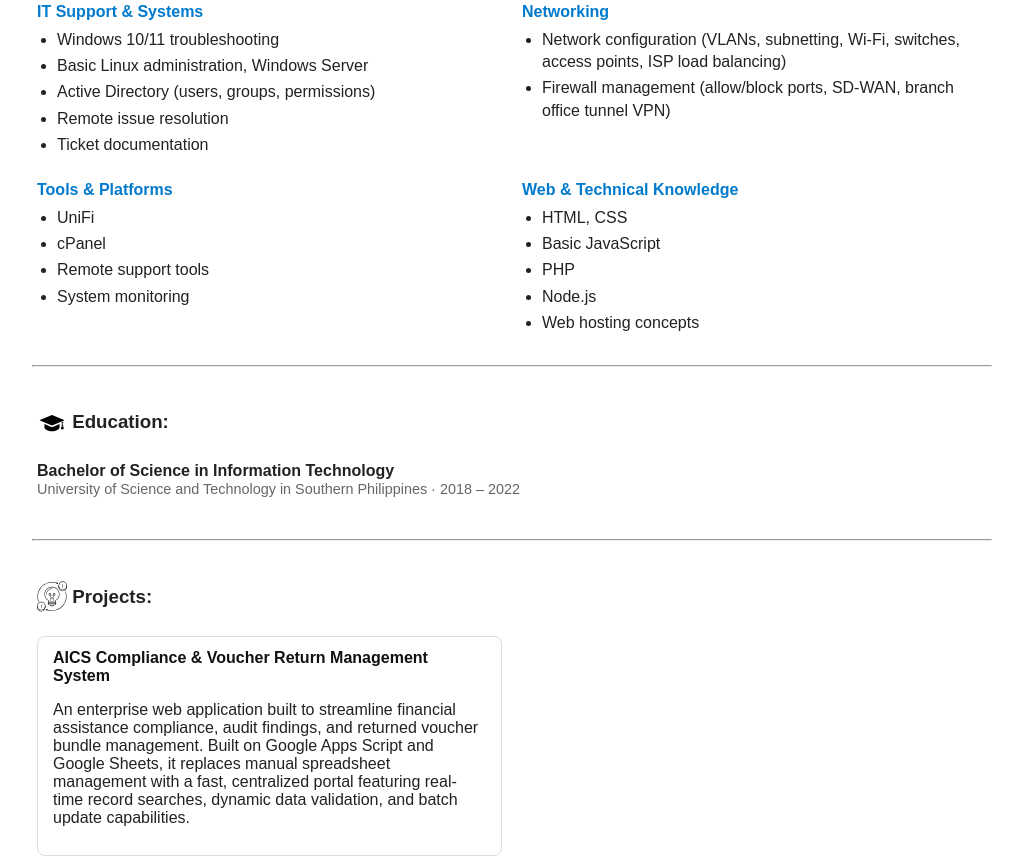
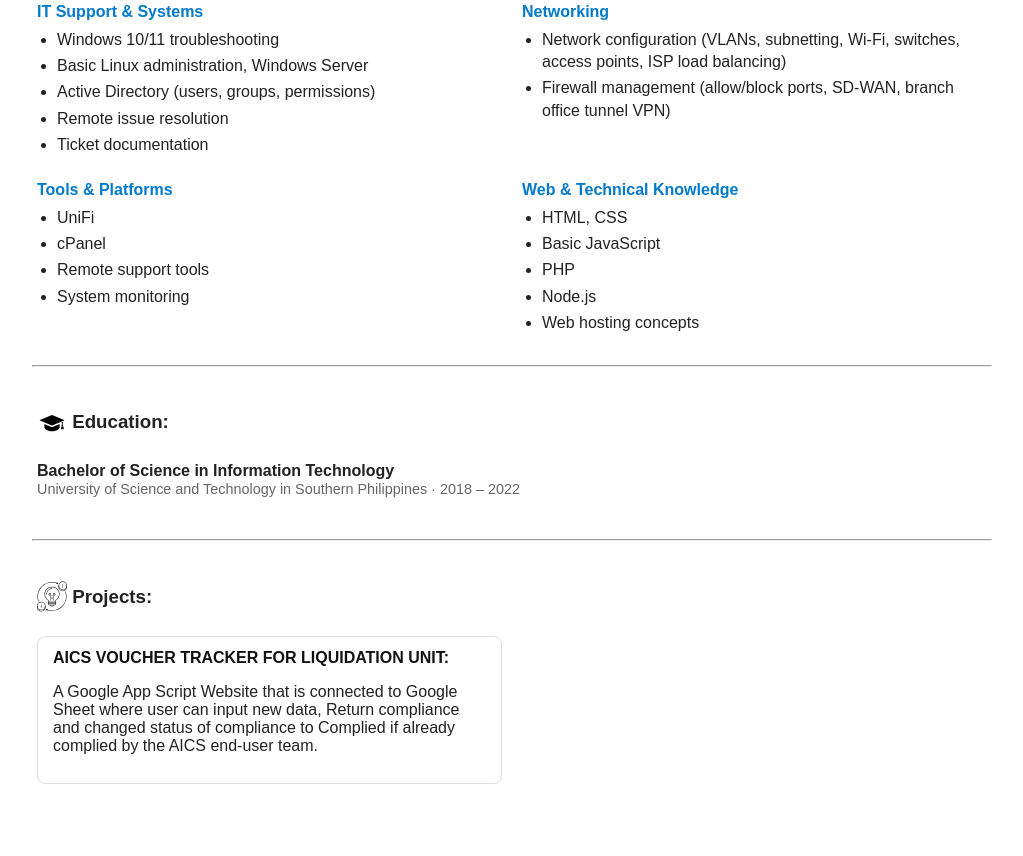
Before and after one commit to reybars/portfolio, a plain HTML site: page index.html in a window 1280 px wide. Shown: the part 435-1291 px from the top of the page, without its empty margins (128-1151 px from the left). After the commit the page ends 1219 px from the top, so only its background shows below. Drawn offline with Linux system fonts and the light colour scheme.

Commit message:
edited the projects

```diff
--- a/index.html
+++ b/index.html
@@ -114,8 +114,11 @@
     </div>
     <div class="projects-container">
         <div class="project-item">
-            <h4>AICS Compliance & Voucher Return Management System</h4>
-            <p>An enterprise web application built to streamline financial assistance compliance, audit findings, and returned voucher bundle management. Built on Google Apps Script and Google Sheets, it replaces manual spreadsheet management with a fast, centralized portal featuring real-time record searches, dynamic data validation, and batch update capabilities.</p>
+            <h4>AICS VOUCHER TRACKER FOR LIQUIDATION UNIT:</h4>
+            <p>A Google App Script Website that is connected to Google
+            Sheet where user can input new data, Return compliance
+            and changed status of compliance to
+            Complied if already complied by the AICS end-user team.</p>
         </div>
     </div>
 
```
